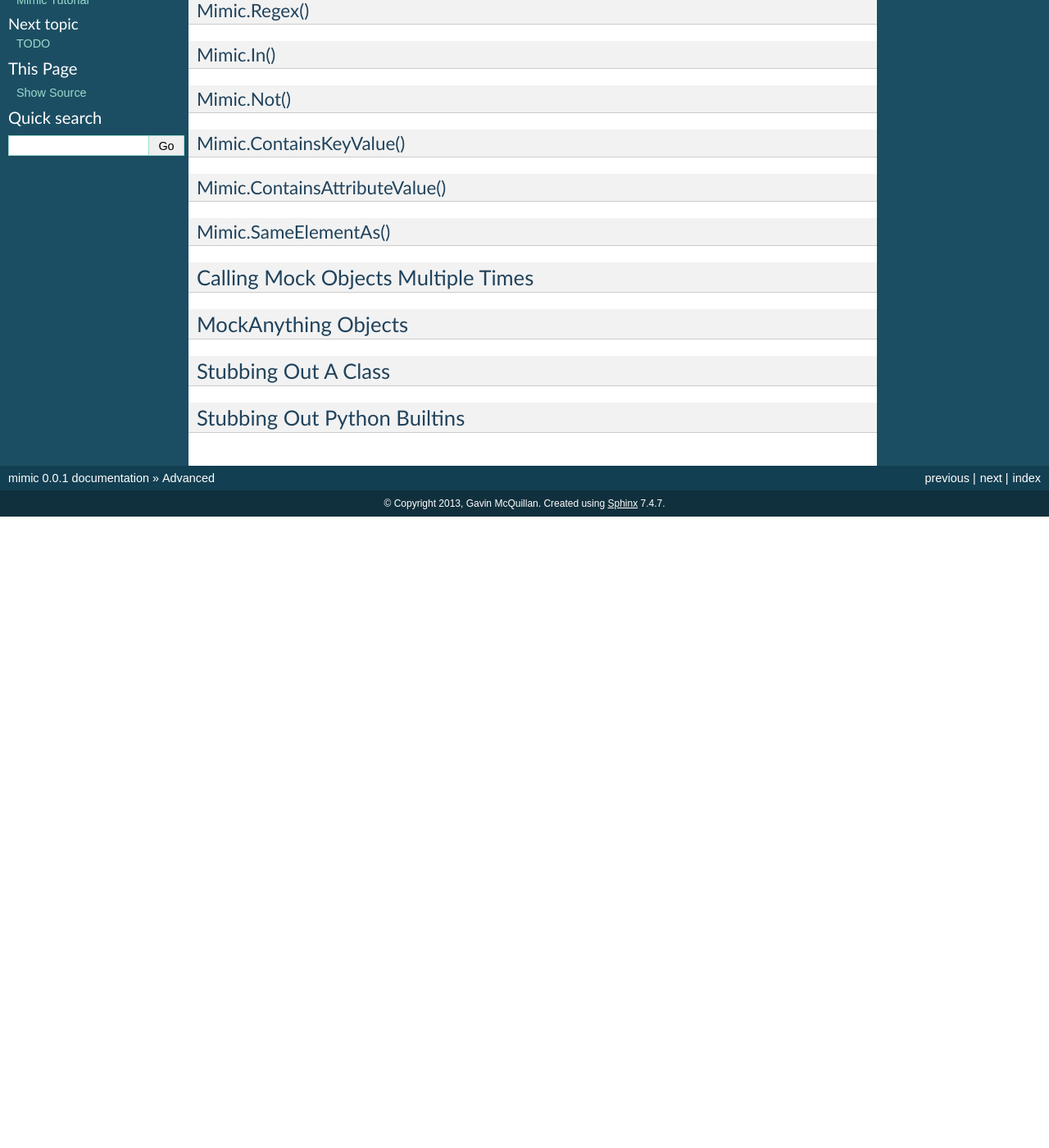
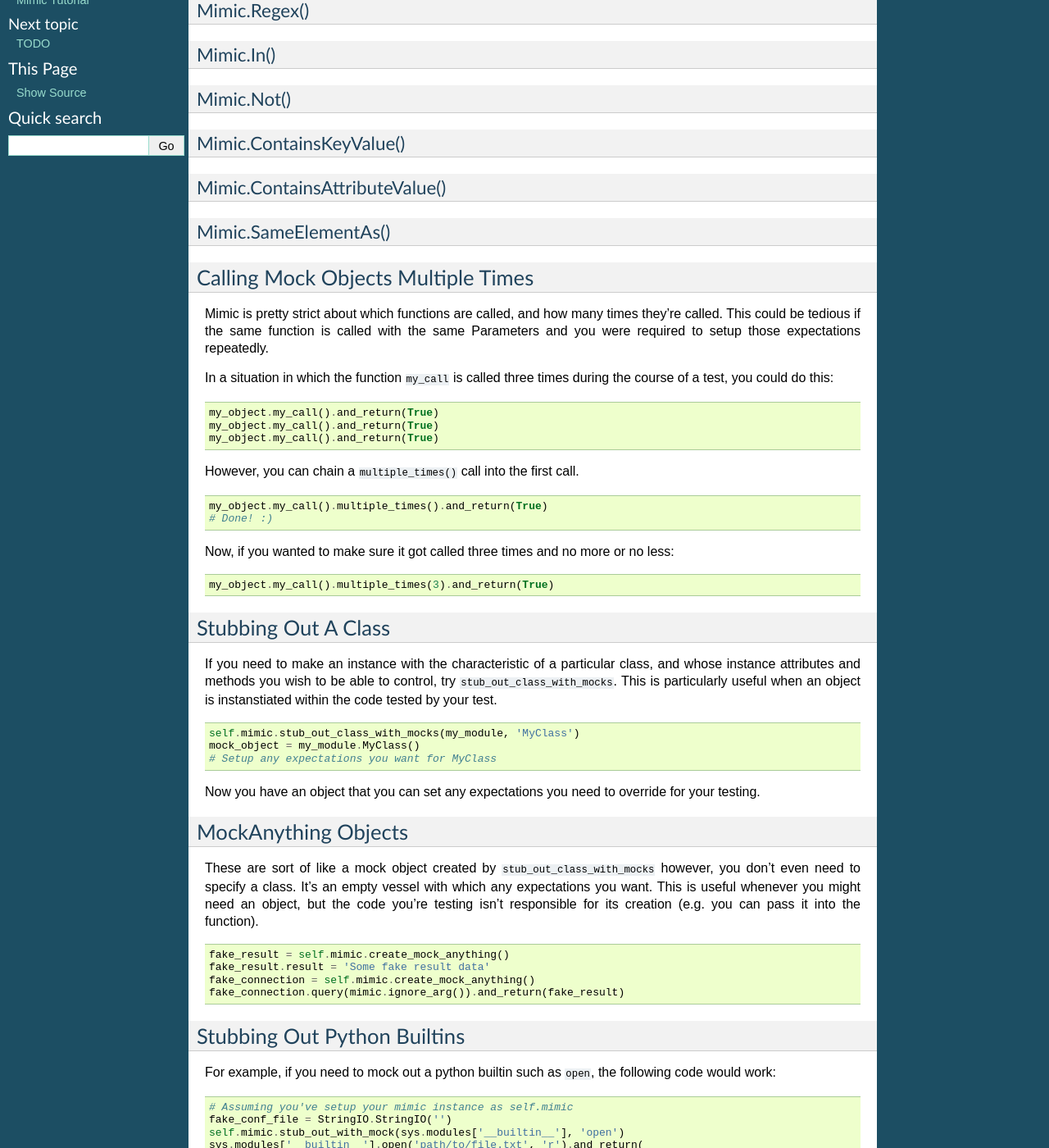
Before and after one commit to gmcquillan/mimic, a Sphinx documentation site: the page built from docs/advanced.rst, in a window 1280 px wide and 1400 px high, scrolled down 535 px. Shown: the whole window at 82% size. Built offline with Sphinx 7.4.7, drawn with Linux system fonts in a browser that asks for light colours; before the commit the page ends 1165 px from its top, so only the background shows below that; some of the changed text lies outside the part shown.

Commit message:
More documentation

```diff
--- a/docs/advanced.rst
+++ b/docs/advanced.rst
@@ -62,14 +62,86 @@
 Calling Mock Objects Multiple Times
 -----------------------------------
 
+Mimic is pretty strict about which functions are called, and how many times they're
+called. This could be tedious if the same function is called with the same Parameters
+and you were required to setup those expectations repeatedly.
+
+In a situation in which the function ``my_call`` is called three times during the
+course of a test, you could do this:
+
+.. sourcecode:: python
+
+    my_object.my_call().and_return(True)
+    my_object.my_call().and_return(True)
+    my_object.my_call().and_return(True)
+
+However, you can chain a ``multiple_times()`` call into the first call.
+
+.. sourcecode:: python
+
+    my_object.my_call().multiple_times().and_return(True)
+    # Done! :)
+
+Now, if you wanted to make sure it got called three times and no more or no less:
+
+.. sourcecode:: python
+
+    my_object.my_call().multiple_times(3).and_return(True)
+
+.. _stubbing_out_a_class:
+
+Stubbing Out A Class
+--------------------
+
+If you need to make an instance with the characteristic of a particular class,
+and whose instance attributes and methods you wish to be able to control, try
+``stub_out_class_with_mocks``. This is particularly useful when an object is
+instanstiated within the code tested by your test.
+
+
+.. sourcecode:: python
+
+    self.mimic.stub_out_class_with_mocks(my_module, 'MyClass')
+    mock_object = my_module.MyClass()
+    # Setup any expectations you want for MyClass
+
+
+Now you have an object that you can set any expectations you need to override
+for your testing.
+
 
 MockAnything Objects
 --------------------
 
+These are sort of like a mock object created by ``stub_out_class_with_mocks``
+however, you don't even need to specify a class. It's an empty vessel with which
+any expectations you want. This is useful whenever you might need an object, but
+the code you're testing isn't responsible for its creation (e.g. you can pass it
+into the function).
 
-Stubbing Out A Class
---------------------
+.. sourcecode:: python
+
+    fake_result = self.mimic.create_mock_anything()
+    fake_result.result = 'Some fake result data'
+    fake_connection = self.mimic.create_mock_anything()
+    fake_connection.query(mimic.ignore_arg()).and_return(fake_result)
 
 
 Stubbing Out Python Builtins
 ----------------------------
+
+For example, if you need to mock out a python builtin such as ``open``, the
+following code would work:
+
+.. sourcecode:: python
+
+    # Assuming you've setup your mimic instance as self.mimic
+    fake_conf_file = StringIO.StringIO('')
+    self.mimic.stub_out_with_mock(sys.modules['__builtin__'], 'open')
+    sys.modules['__builtin__'].open('path/to/file.txt', 'r').and_return(
+        fake_conf_file
+    )
+
+    self.mimic.replay_all()
+
+    # Calls you would need to make that interact with filesystems, etc.
```
Also changed, not shown: docs/tutorial.rst (+53 -3 lines).
